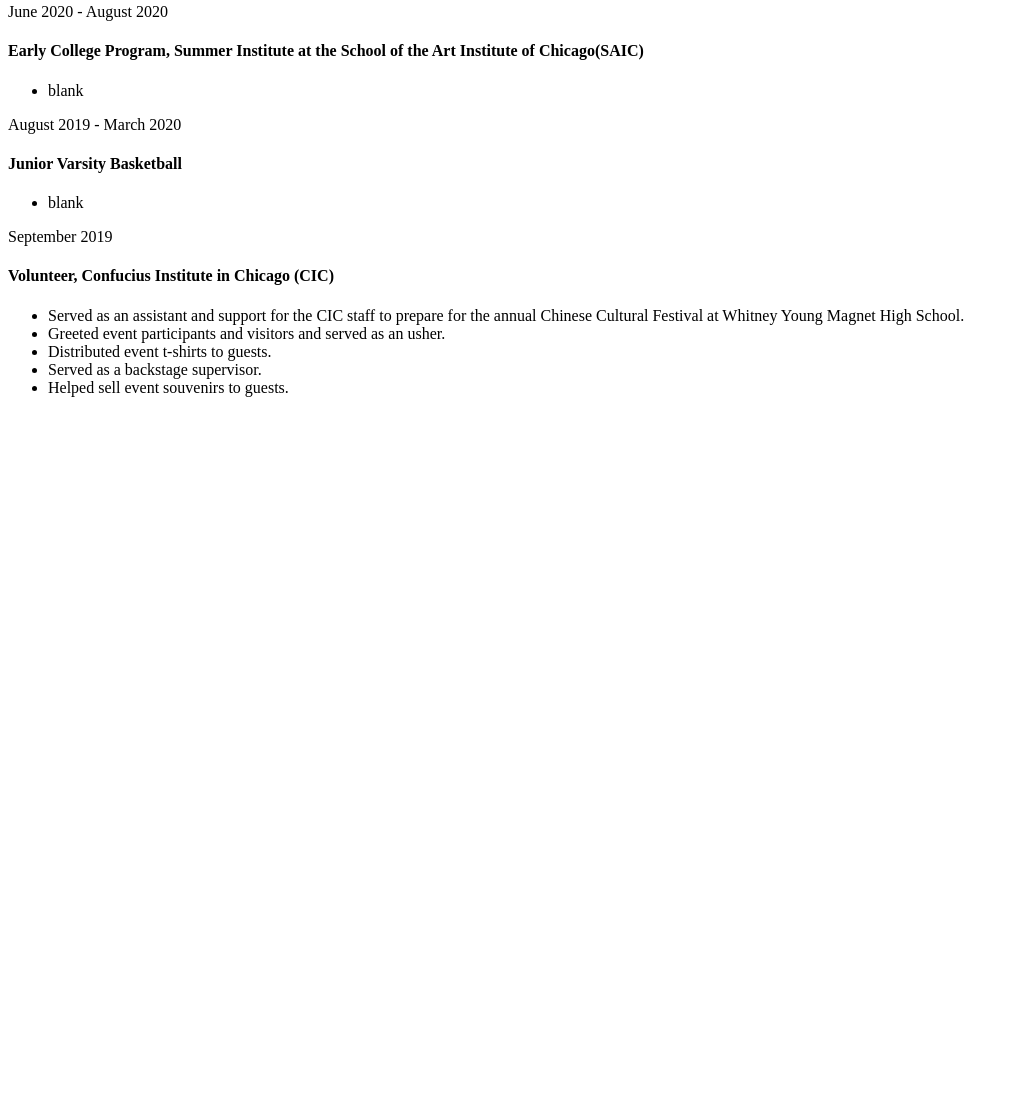
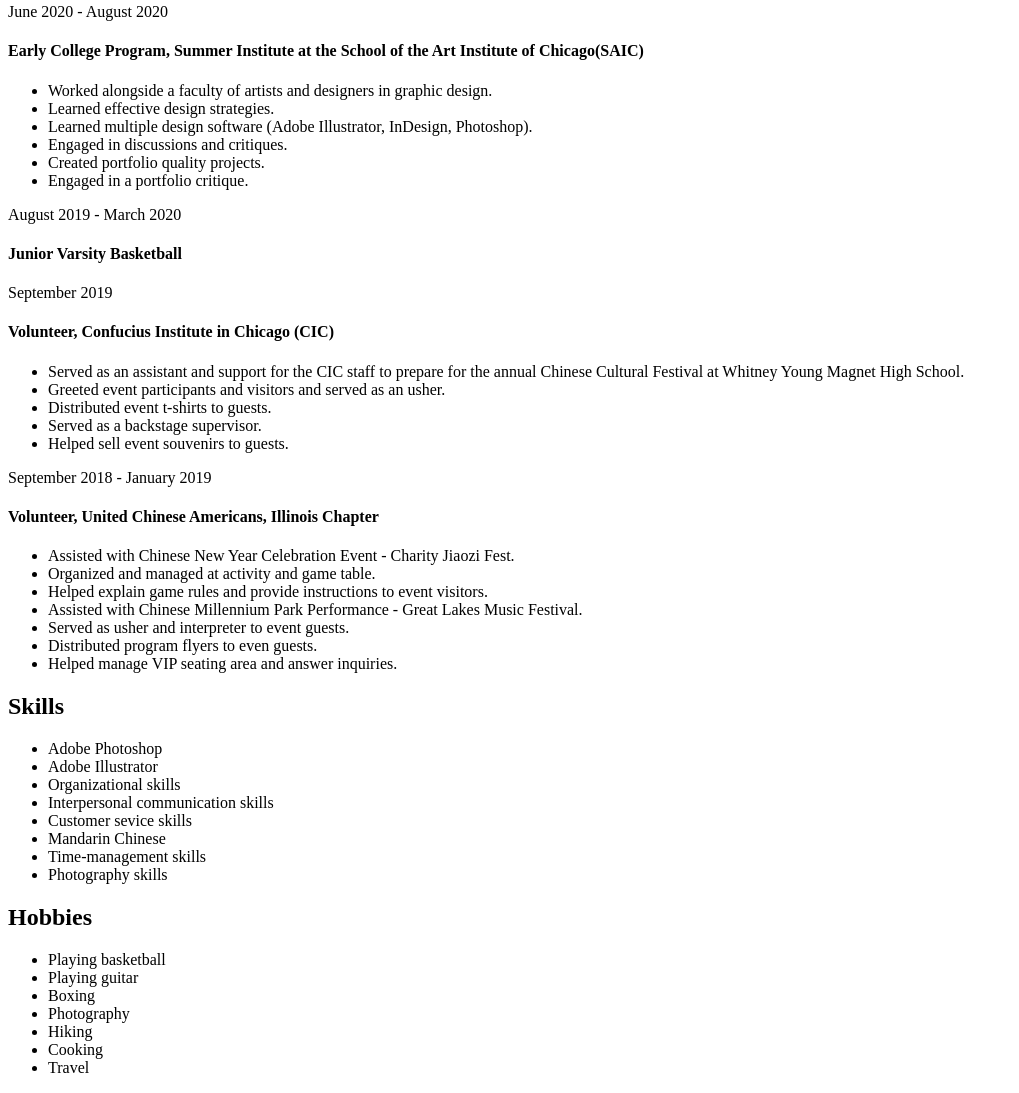
Before and after one commit to aqiao-814/Project1, a plain HTML site: page resume.html in a window 1280 px wide. Shown: the part 970-2063 px from the top of the page, without its empty margins (0-1019 px from the left). Before the commit the page ends 1383 px from the top, so only its background shows below. Drawn offline with Linux system fonts and the light colour scheme.

Commit message:
added content to resume.html

```diff
--- a/resume.html
+++ b/resume.html
@@ -15,7 +15,7 @@
 <header>
   <h1>Andy Qiao</h1>
   <p><strong>Contact Information</strong></p>
-  <p><strong>Phone:</strong>773-331-6990</p>
+  <p><strong>Phone: </strong>773-331-6990</p>
   <p><strong>Email: </strong>aqiao@hawk.iit.edu</p>
 </header>
   <h2>Education</h2>
@@ -52,13 +52,15 @@
   <p>June 2020 - August 2020</p>
   <h4>Early College Program, Summer Institute at the School of the Art Institute of Chicago(SAIC)</h4>
   <ul>
-    <li> blank </li> <!--Fill in later-->
+    <li>Worked alongside a faculty of artists and designers in graphic design.</li>
+    <li>Learned effective design strategies.</li>
+    <li>Learned multiple design software (Adobe Illustrator, InDesign, Photoshop).</li>
+    <li>Engaged in discussions and critiques.</li>
+    <li>Created portfolio quality projects.</li>
+    <li>Engaged in a portfolio critique.</li>
   </ul>
   <p>August 2019 - March 2020</p>
   <h4>Junior Varsity Basketball</h4>
-  <ul>
-    <li> blank </li> <!--Fill in later-->
-  </ul>
   <p>September 2019</p>
   <h4>Volunteer, Confucius Institute in Chicago (CIC)</h4>
   <ul>
@@ -68,7 +70,37 @@
     <li>Served as a backstage supervisor.</li>
     <li>Helped sell event souvenirs to guests.</li>
   </ul>
+  <p>September 2018 - January 2019</p>
+  <h4>Volunteer, United Chinese Americans, Illinois Chapter</h4>
+  <ul>
+    <li>Assisted with Chinese New Year Celebration Event - Charity Jiaozi Fest.</li>
+    <li>Organized and managed at activity and game table.</li>
+    <li>Helped explain game rules and provide instructions to event visitors.</li>
+    <li>Assisted with Chinese Millennium Park Performance - Great Lakes Music Festival.</li>
+    <li>Served as usher and interpreter to event guests.</li>
+    <li>Distributed program flyers to even guests.</li>
+    <li>Helped manage VIP seating area and answer inquiries.</li>
+  </ul>
+  <h2>Skills</h2>
+  <ul>
+    <li>Adobe Photoshop</li>
+    <li>Adobe Illustrator</li>
+    <li>Organizational skills</li>
+    <li>Interpersonal communication skills</li>
+    <li>Customer sevice skills</li>
+    <li>Mandarin Chinese</li>
+    <li>Time-management skills</li>
+    <li>Photography skills</li>
+  </ul>
+  <h2>Hobbies</h2>
+  <ul>
+    <li>Playing basketball</li>
+    <li>Playing guitar</li>
+    <li>Boxing</li>
+    <li>Photography</li>
+    <li>Hiking</li>
+    <li>Cooking</li>
+    <li>Travel</li>
+  </ul>
 </body>
-
-
 </html>
```
